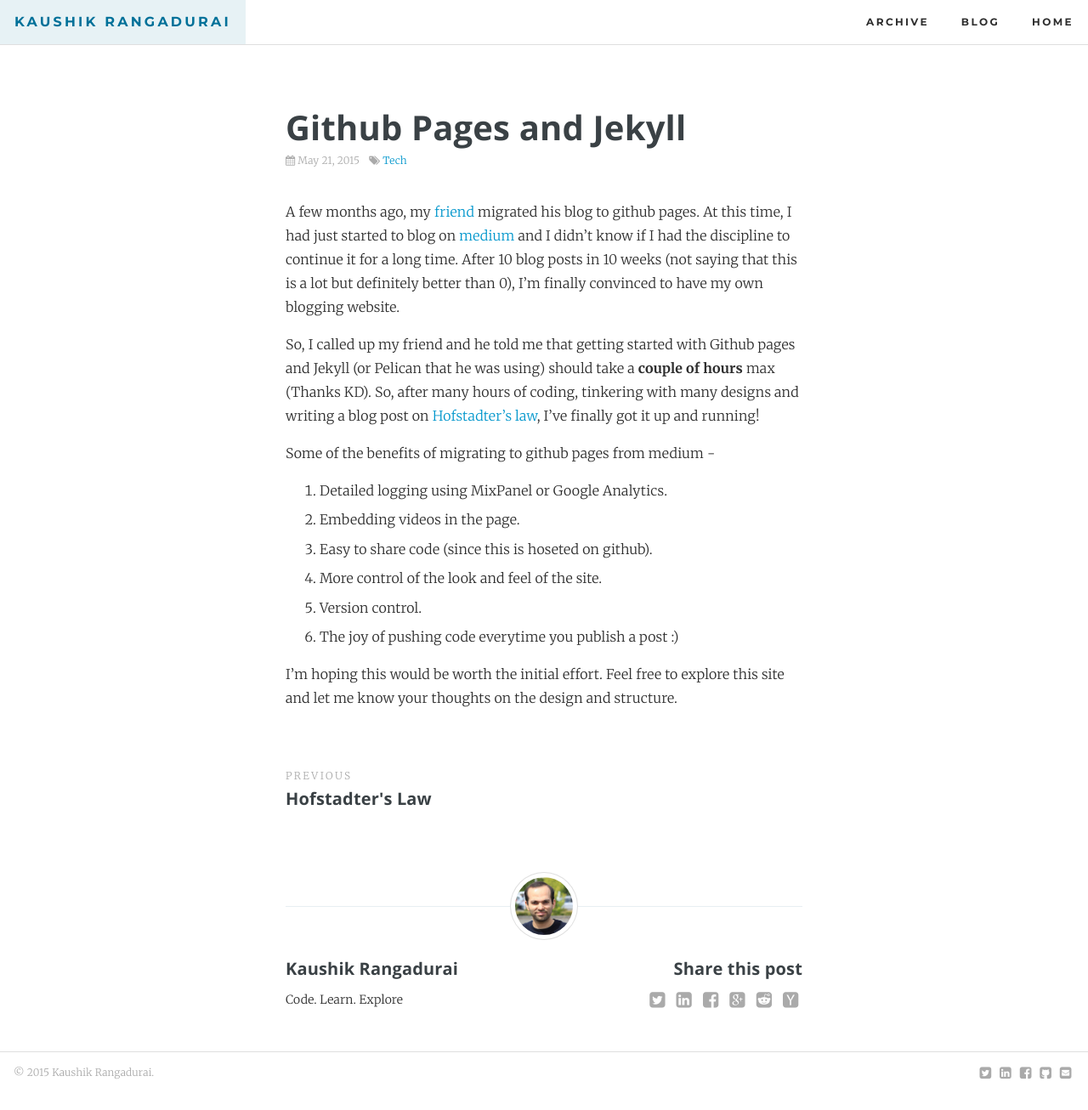
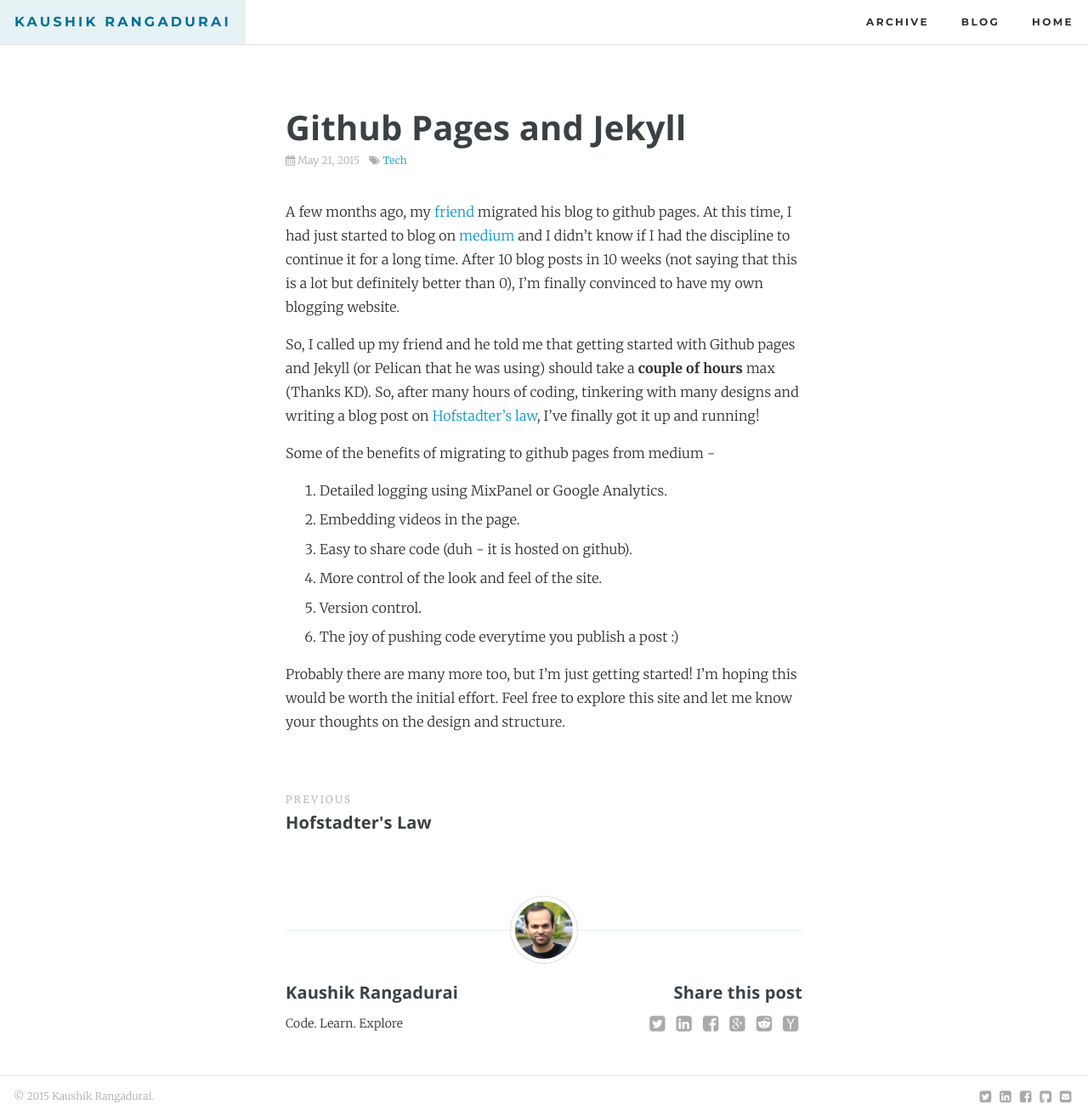
Before and after one commit to kaushik88/kaushik88.github.io, a Jekyll site: the page built from _posts/2015-05-21-github-pages-and-jekyll.md, in a window 1280 px wide. Shown: the whole page at 85% size. Built offline with Jekyll 4.4.1, drawn with Linux system fonts in a browser that asks for light colours; comment, search, counter and statistics services are not loaded; before the commit the page ends 1278 px from its top, so only the background shows below that.

Commit message:
Modify content

```diff
--- a/_posts/2015-05-21-github-pages-and-jekyll.md
+++ b/_posts/2015-05-21-github-pages-and-jekyll.md
@@ -10,16 +10,16 @@
 
 A few months ago, my [friend](http://kdheepak.com/) migrated his blog to github pages. At this time, I had just started to blog on [medium](http://medium.com/) and I didn't know if I had the discipline to continue it for a long time. After 10 blog posts in 10 weeks (not saying that this is a lot but definitely better than 0), I'm finally convinced to have my own blogging website.
 
-So, I called up my friend and he told me that getting started with Github pages and Jekyll (or Pelican that he was using) should take a **couple of hours** max (Thanks KD). So, after many hours of coding, tinkering with many designs and writing a blog post on [Hofstadter's law](), I've finally got it up and running!
+So, I called up my friend and he told me that getting started with Github pages and Jekyll (or Pelican that he was using) should take a **couple of hours** max (Thanks KD). So, after many hours of coding, tinkering with many designs and writing a blog post on [Hofstadter's law](http://kaushik88.github.io/blog/2015/05/15/hofstadter%27s-law/), I've finally got it up and running!
 
 Some of the benefits of migrating to github pages from medium -
 
 1. Detailed logging using MixPanel or Google Analytics.
 2. Embedding videos in the page.
-3. Easy to share code (since this is hoseted on github).
+3. Easy to share code (duh - it is hosted on github).
 4. More control of the look and feel of the site.
 5. Version control.
 6. The joy of pushing code everytime you publish a post :)
 
 
-I'm hoping this would be worth the initial effort. Feel free to explore this site and let me know your thoughts on the design and structure.
+Probably there are many more too, but I'm just getting started! I'm hoping this would be worth the initial effort. Feel free to explore this site and let me know your thoughts on the design and structure.
```
